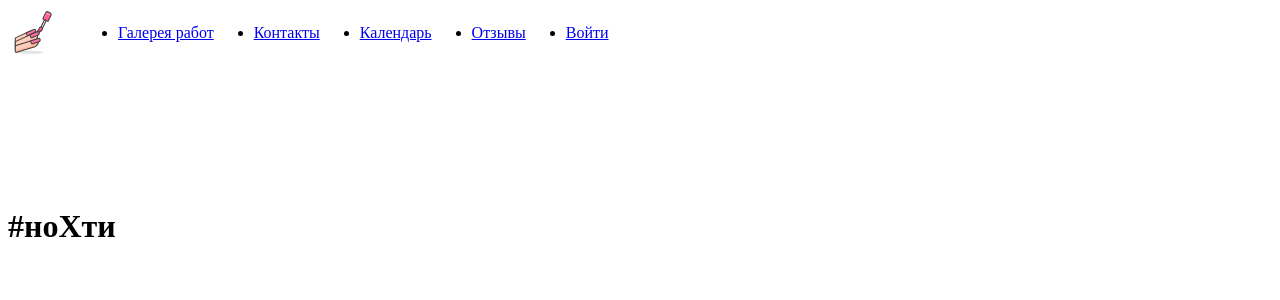
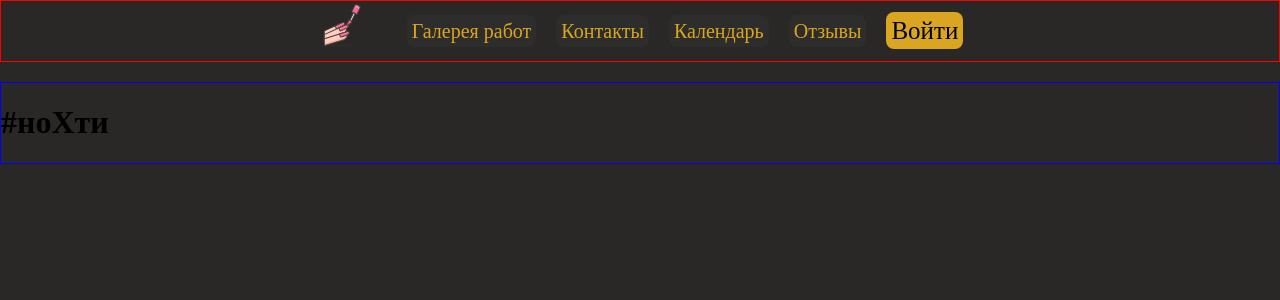
Before and after one commit to OsipenkoSA/Diplom, a Django app: page / in a window 1280 px wide. Shown: the top 300 px of the page. Run offline with Django 5.2, Linux system fonts and the light colour scheme.

Commit message:
19.09.25 css

```diff
--- a/nailmaster/nailsite/static/css/style.css
+++ b/nailmaster/nailsite/static/css/style.css
@@ -1,33 +1,101 @@
 body{
     max-width: 1600px;
-    height: 1vh;
+    min-height: 100vh;
+    background-color: rgb(41, 40, 39);
+    padding: 0;
+    margin: 0;
+    box-sizing: border-box;
 }
-.images{
-    flex-grow: 1;
-    width: 15%;
-    height: 250px;
+header{
+    height: 20%;
+    border: 1px solid red;
+    margin-bottom: 20px;
 }
+main{
+    height: 80%;
+    border: 1px solid blue;
+}
+
+/* Навигационное меню */
+
 .logo{
     width: 50px;
     height: 50px;
 }
 .navbar{
-    height: 50px;
     display: flex;
-    margin-bottom: 150px;
+    justify-content: center;
 }
 .nav{
     display: inline-flex;
     align-items: center;
+    list-style: none;
+    gap: 20px;
 }
-.nav li{
-    margin: 20px;
+/* .nav li{
+    list-style-type: none;
+    box-sizing: border-box;
+} */
+.menu_button{
+    text-decoration: none;
+    font-size: 20px;
+    color: #DAA520;
+    background-color: rgb(45, 45, 44);
+    padding: 5px;
+    border-radius: 8px;
 }
-.work{
-    margin-left: 20px;
-    margin-right: 20px;
-    height: 90%;
-    width: 90%;
+.menu_button:hover{
+    color: darkgoldenrod;
+}
+.log_button{
+    text-decoration: none;
+    font-size: 25px;
+    background-color: #DAA520;
+    color: black;
+    padding: 5px;
+    border-radius: 8px;
+}
+.log_button:hover{
+    color: #DAA520;
+    background-color: black;
+}
+
+/* Галерея работ */
+
+/* .works {
     display: flex;
-    justify-content: center;
+    flex-wrap: wrap;
+    gap: 5px;
 }
+
+.images {
+    flex-grow: 1;
+    flex-shrink: 1;
+    flex-basis: auto;
+    } */
+
+.works{
+    display: grid;
+    grid-template-columns: repeat(auto-fit, 145px);
+    grid-auto-rows: auto;
+    grid-auto-flow: dense;
+    transition: grid-auto-flow 0.3s ease-in-out;
+    gap: 10px;
+}
+
+.images {
+  width: 100%;
+  height: 100%;
+  object-fit: cover;
+  border: 2px solid;
+  border-radius: 8px;
+}
+
+.works .images {
+  grid-column: span 2 / auto;
+  grid-row: span 2 / auto;
+}
+
+/* .gallery .h2 {
+  grid-row: span 2 / auto;
+} */
--- a/nailmaster/nailsite/templates/nailsite/navbar.html
+++ b/nailmaster/nailsite/templates/nailsite/navbar.html
@@ -6,11 +6,11 @@
             <img src="{% static 'images/logo.svg' %}" alt="#noHti logo">
         </a>
         <ul class="nav">
-                <li><a href="{% url 'nailsite' %}">Галерея работ</a></li>
-                <li><a href="#">Контакты</a></li>
-                <li><a href="#">Календарь</a></li>
-                <li><a href="#">Отзывы</a></li>
-                <li><a href="#">Войти</a></li>
+                <li><a href="{% url 'nailsite' %}" class="menu_button">Галерея работ</a></li>
+                <li><a href="#" class="menu_button">Контакты</a></li>
+                <li><a href="#" class="menu_button">Календарь</a></li>
+                <li><a href="#" class="menu_button">Отзывы</a></li>
+                <li><a href="#" class="log_button">Войти</a></li>
             </ul>
     </div>
 </header>
```
